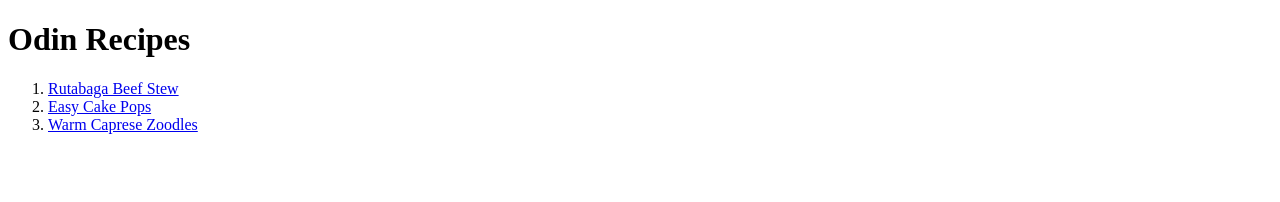
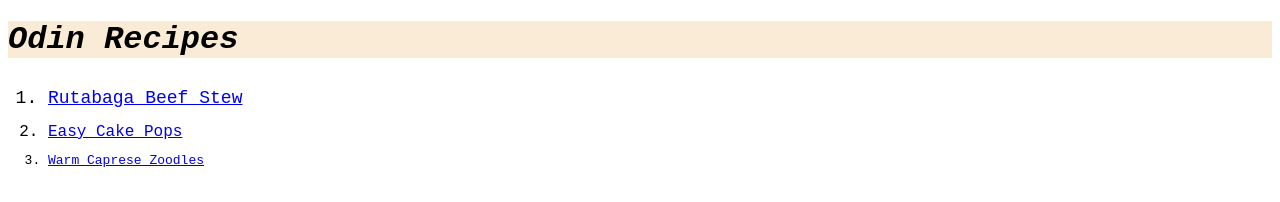
Before and after one commit to Akami131/odin-recipes, a plain HTML site: page index.html in a window 1280 px wide. Drawn offline with Linux system fonts and the light colour scheme.

Commit message:
Change style to main page

```diff
--- a/index.html
+++ b/index.html
@@ -2,14 +2,15 @@
 <html lang="en">
     <head>
         <meta charset="utf-8">
+        <link rel="stylesheet" href="style.css">
         <title>Recipes!</title>
     </head>
     <body>
         <h1>Odin Recipes</h1>
         <ol>
-            <li><a href="recipes/beef-stew.html" >Rutabaga Beef Stew</a></li>
-            <li><a href="recipes/easy-cake.html">Easy Cake Pops</a></li>
-            <li><a href="recipes/zoodles.html">Warm Caprese Zoodles</a></li>
+            <li class="beef"><a href="recipes/beef-stew.html" >Rutabaga Beef Stew</a></li>
+            <li class="cake"><a href="recipes/easy-cake.html">Easy Cake Pops</a></li>
+            <li class="zoodles"><a href="recipes/zoodles.html">Warm Caprese Zoodles</a></li>
         </ol>
     </body>
 
--- /dev/null
+++ b/style.css
@@ -0,0 +1,22 @@
+body {
+    font-family: 'Courier New', serif;
+}
+h1 {
+    font-style: italic;
+    background-color: antiquewhite;
+}
+li {
+    line-height: 200%;
+}
+
+.beef {
+    font-size: large;
+}
+
+.cake {
+    font-size: medium;
+}
+
+.zoodles {
+    font-size: small;
+}
```
